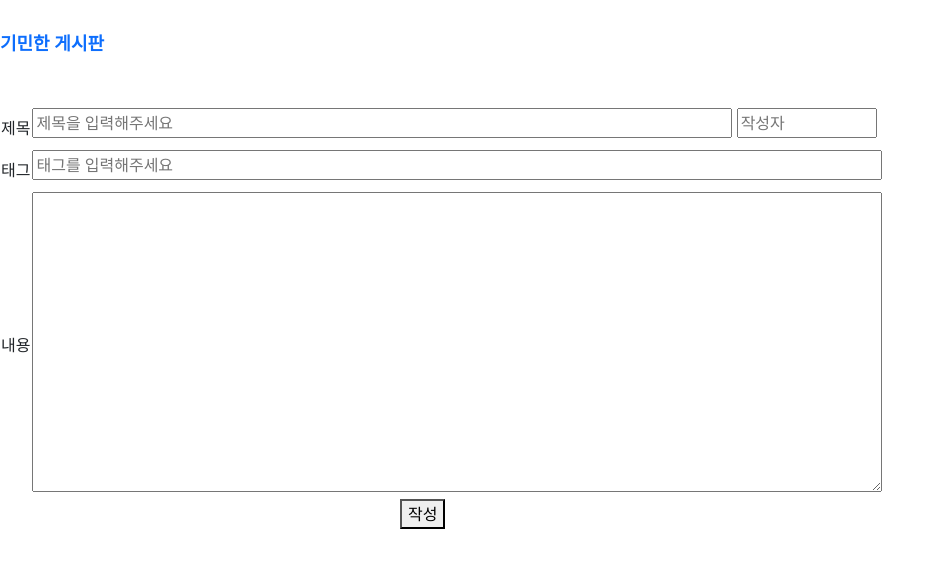
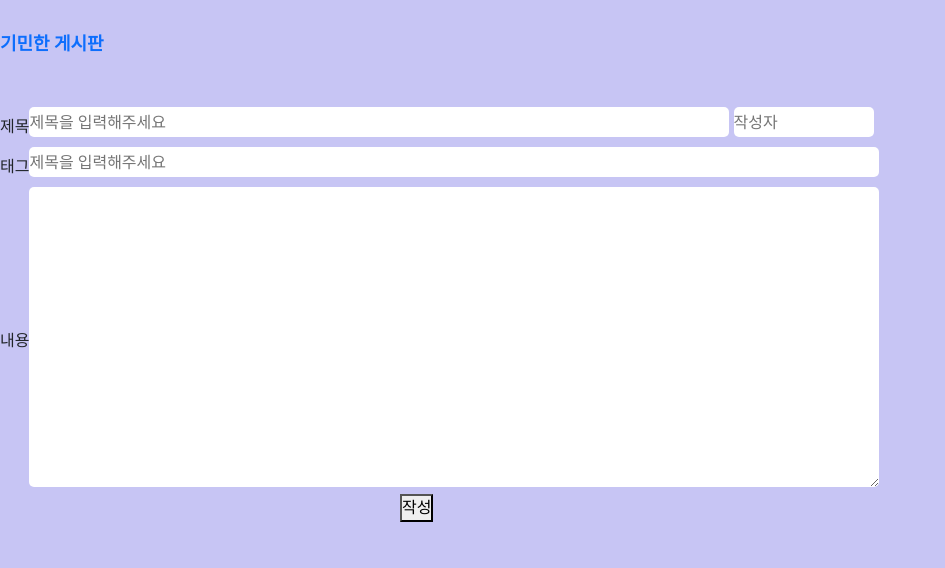
Before and after one commit to MinseokJoo/board-fe, a website: page html/write.html in a window 1280 px wide. Shown: the whole page, without its empty margins (0-945 px from the left). Drawn offline with nearby package versions, Linux system fonts and the light colour scheme.

Commit message:
마무리

```diff
--- a/html/write.html
+++ b/html/write.html
@@ -20,6 +20,17 @@
     ></script>
 
     <style>
+        @import url('https://fonts.googleapis.com/css?family=Raleway:400,700');
+        * {
+            margin: 0;
+            padding: 0;
+            font-family: Raleway, sans-serif;
+        }
+
+        body {
+            background: #c7c5f4;
+        }
+
         input {
             margin-bottom: 10px;
         }
@@ -27,38 +38,58 @@
         table {
             margin-top: 50px;
         }
+        .title {
+            width: 700px;
+            height: 30px;
+            border-radius: 5px;
+            border: none;
+        }
+
+        .email {
+            width: 140px;
+            height: 30px;
+            border-radius: 5px;
+            border: none;
+        }
+
+        .tag {
+            width: 850px;
+            height: 30px;
+            border-radius: 5px;
+            border: none;
+        }
+
+        .content {
+            width: 850px;
+            height: 300px;
+            border-radius: 5px;
+            border: none;
+        }
     </style>
 
     <body>
         <div style="margin-top: 30px">
-            <a href="#" style="text-decoration: none"><strong style="font-size: large">기민한 게시판</strong></a>
+            <a href="/" style="text-decoration: none"><strong style="font-size: large">기민한 게시판</strong></a>
         </div>
-        <form action="" id="write-form">
+        <!-- 홈으로 가기 -->
+
         <table>
             <tr>
                 <td>제목</td>
                 <td>
-                        <input
-                            type="text"
-                            id="title"
-                            name="title"
-                            placeholder="제목을 입력해주세요"
-                            style="width: 700px"
-                        />
-                        <input type="text" id="email" name="email" placeholder="작성자" style="width: 140px" />
+                    <input type="text" class="title" name="title" placeholder="제목을 입력해주세요" />
+                    <input type="text" class="email" name="email" placeholder="작성자" />
                 </td>
             </tr>
 
             <tr>
                 <td>태그</td>
-                    <td>
-                        <input type="text" id="tag" name="tag" placeholder="태그를 입력해주세요" style="width: 850px" />
-                    </td>
+                <td><input type="text" class="tag" name="tag" placeholder="제목을 입력해주세요" /></td>
             </tr>
             <tr>
                 <td>내용</td>
                 <td>
-                        <textarea id="content" name="content" style="width: 850px; height: 300px"></textarea>
+                    <textarea class="content" name="content"></textarea>
                 </td>
             </tr>
         </table>
```
Also changed, not shown: html/comments.html (+58 -2 lines), html/detail.html (+54 -14 lines), html/home.html (+6 -2 lines), html/modify.html (+45 -7 lines), html/signup.html (+1 -1 lines). Lines whose indentation alone changed are shown as unchanged.
